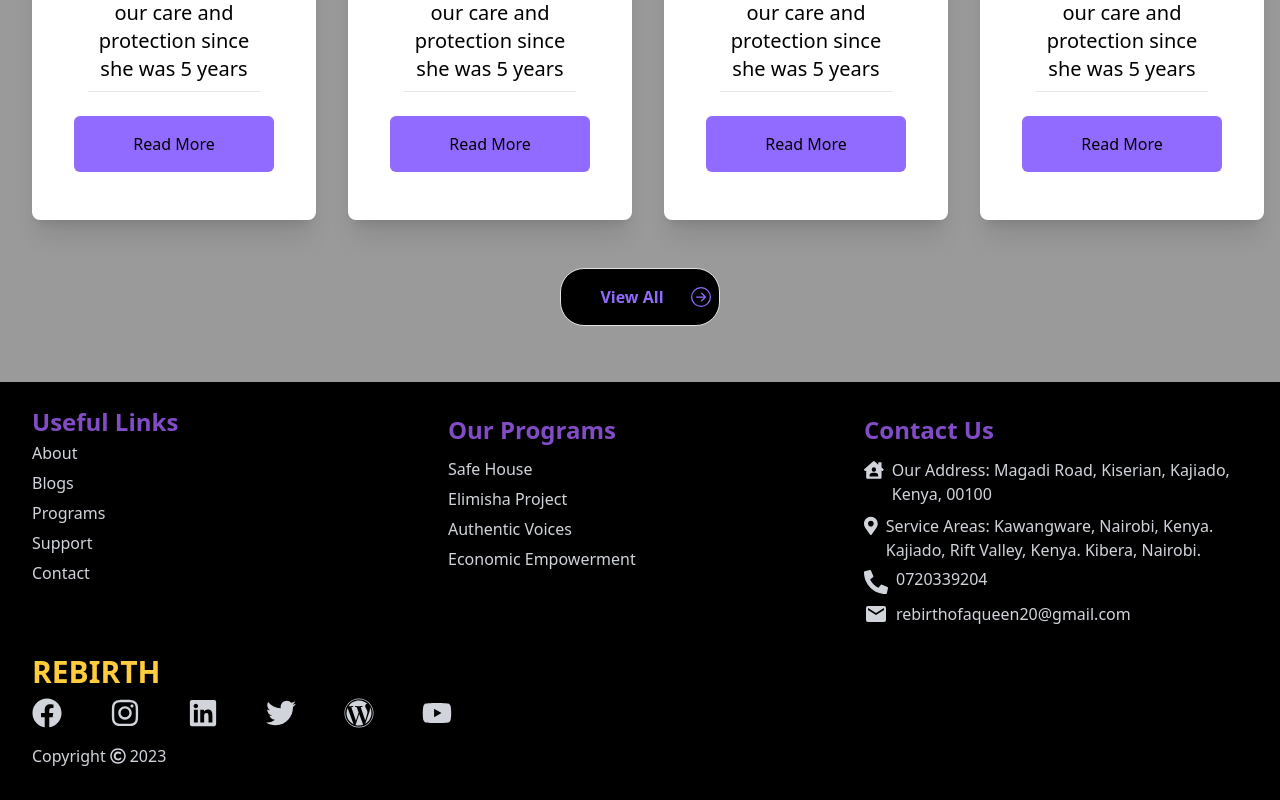
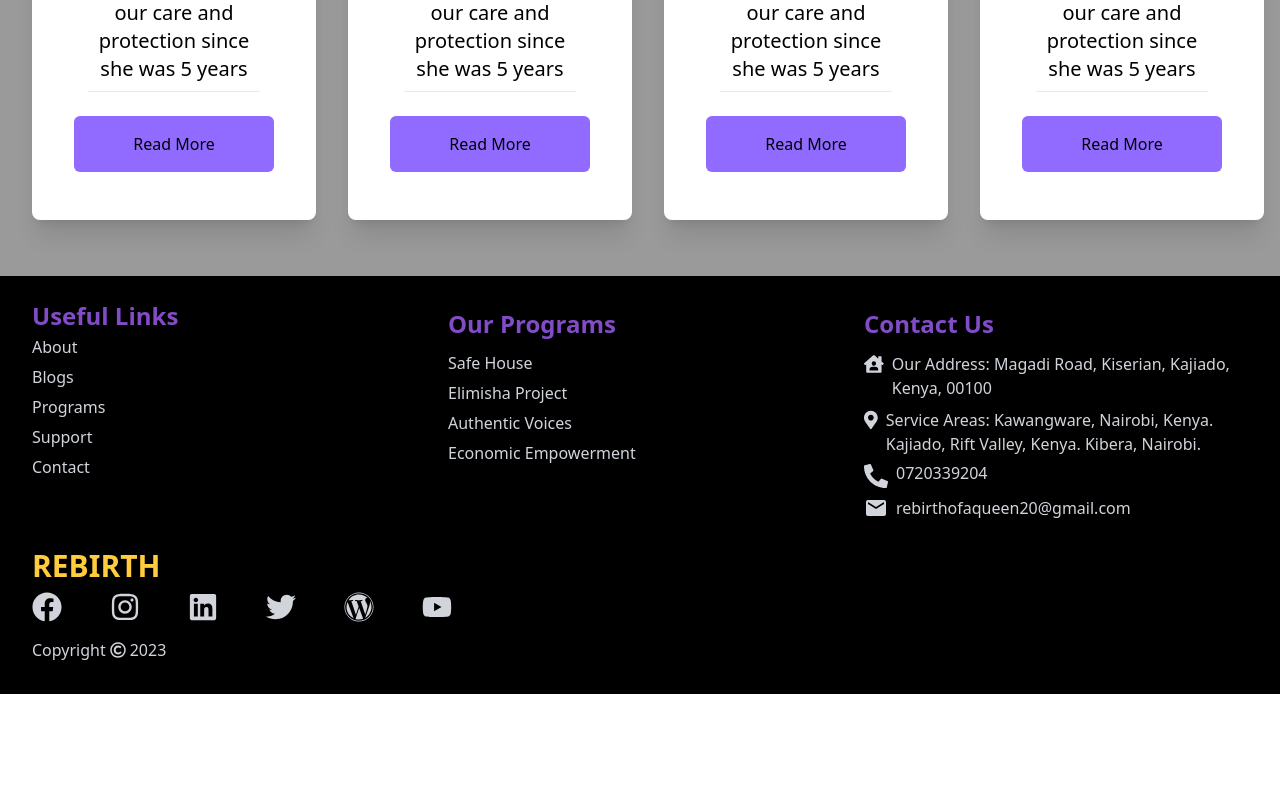
Before and after one commit to Rebirthers-Unite/Rebirth, a React (Vite) app in the folder client/: page / in a window 1280 px wide. Shown: the part 1896-2696 px from the top of the page. After the commit the page ends 2590 px from the top, so only its background shows below. Built offline with nearby package versions, Linux system fonts and the light colour scheme.

Commit message:
remove read more button

```diff
--- a/client/src/components/LandingPage/Survivors/Survivors.jsx
+++ b/client/src/components/LandingPage/Survivors/Survivors.jsx
@@ -97,16 +97,6 @@ function Survivors() {
 					</button>
 				</div>
 			</div>
-			<div className='flex items-center justify-center'>
-				<button className='relative bg-black hover:text-[#916aff] w-[160px] font-bold my-4 pr-4 py-3 text-[#916aff] border-[#916aff] border rounded-3xl hover:scale-110 hover:bg-white'>
-					{' '}
-					View All{' '}
-					<BsArrowRightCircle
-						size={20}
-						className='absolute top-1/2 right-2 transform -translate-y-1/2 text-[#916aff] hover:text-black'
-					/>{' '}
-				</button>
-			</div>
 		</div>
 	);
 }
```
